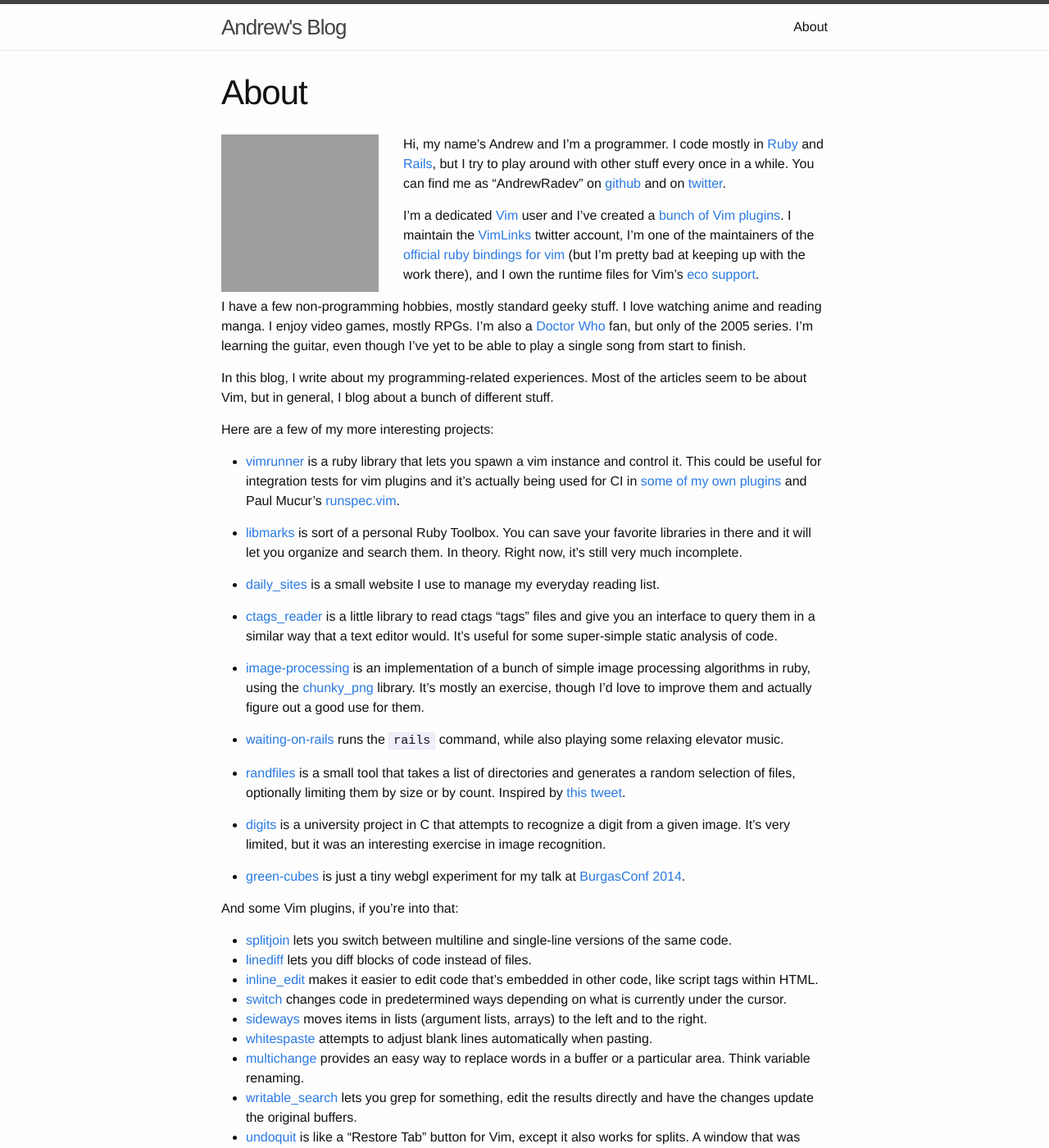
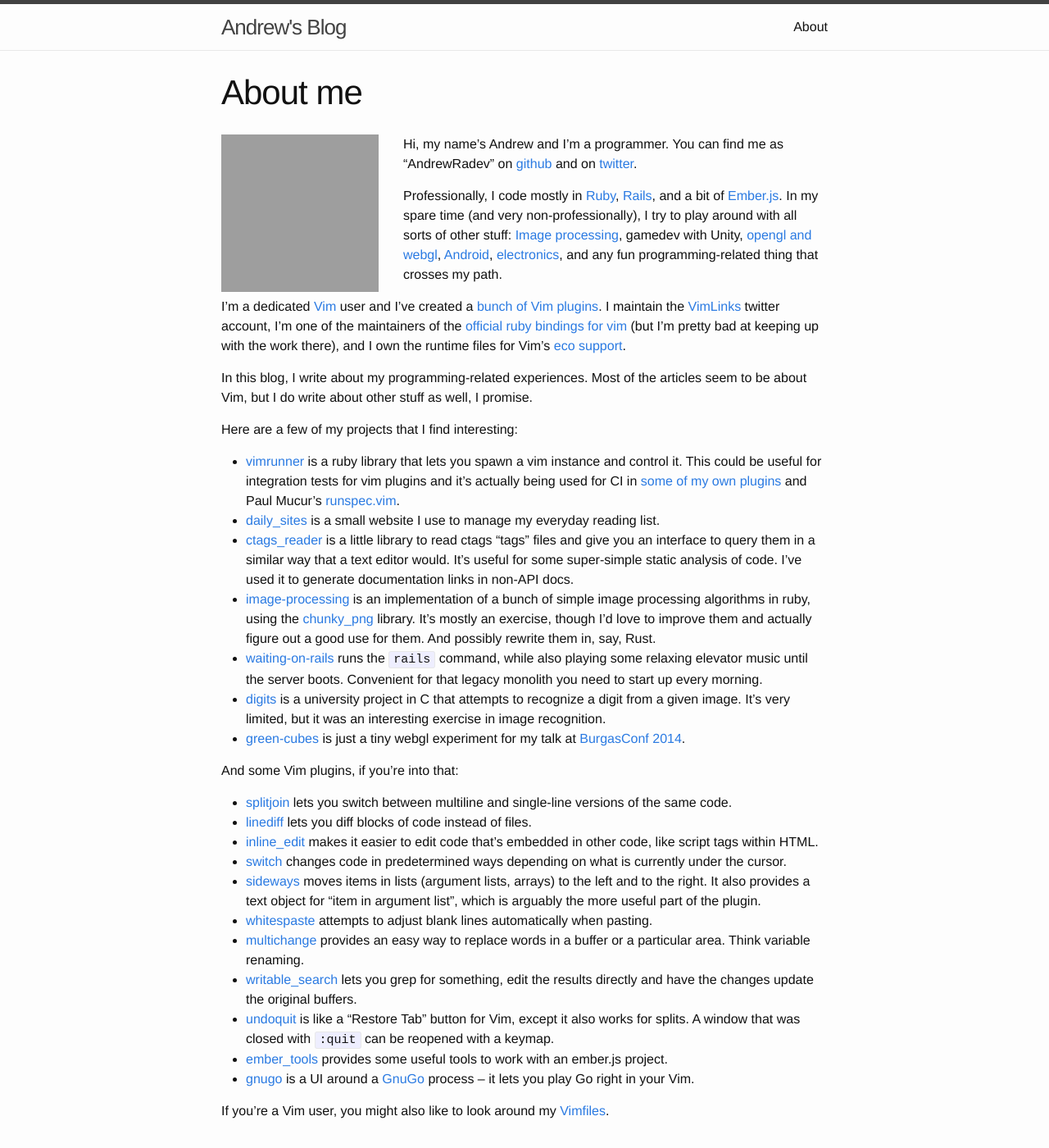
Before and after one commit to AndrewRadev/blog, a Jekyll site: the page built from about.md, in a window 1280 px wide and 1400 px high. Shown: the whole window at 82% size. Built offline with Jekyll 4.4.1, drawn with Linux system fonts in a browser that asks for light colours; grey boxes are pictures that could not be loaded.

Commit message:
About page update

```diff
--- a/about.md
+++ b/about.md
@@ -1,37 +1,27 @@
 ---
 layout: page
-title: About
+title: About me
 permalink: /about/
 ---
 
 <img class="about-image" src="http://gravatar.com/avatar/fc59401781a26b10f5d4fc5b758fb3b7.png?s=192" alt="Hello, there" />
 
-Hi, my name's Andrew and I'm a programmer. I code mostly in [Ruby](http://ruby-lang.org) and [Rails](http://rubyonrails.org/), but I try to play around with other stuff every once in a while. You can find me as "AndrewRadev" on [github](http://github.com/AndrewRadev) and on [twitter](http://twitter.com/AndrewRadev).
+Hi, my name's Andrew and I'm a programmer. You can find me as "AndrewRadev" on [github](http://github.com/AndrewRadev) and on [twitter](http://twitter.com/AndrewRadev).
+
+Professionally, I code mostly in [Ruby](http://ruby-lang.org), [Rails](http://rubyonrails.org/), and a bit of [Ember.js](http://emberjs.com/). In my spare time (and very non-professionally), I try to play around with all sorts of other stuff: [Image processing](https://github.com/AndrewRadev/image-processing), gamedev with Unity, [opengl and webgl](https://github.com/AndrewRadev/green-cubes), [Android](https://github.com/AndrewRadev/android_notes), [electronics](http://andrewradev.com/2012/01/08/first-steps-with-arduino/), and any fun programming-related thing that crosses my path.
 
 I'm a dedicated [Vim](http://vim.org) user and I've created a [bunch of Vim plugins](http://www.vim.org/account/profile.php?user_id=31799). I maintain the [VimLinks](https://twitter.com/vimlinks) twitter account, I'm one of the maintainers of the [official ruby bindings for vim](https://github.com/vim-ruby/vim-ruby) (but I'm pretty bad at keeping up with the work there), and I own the runtime files for Vim's [eco support](https://github.com/AndrewRadev/vim-eco).
 
-I have a few non-programming hobbies, mostly standard geeky stuff. I love watching anime and reading manga. I enjoy video games, mostly RPGs. I'm also a [Doctor Who](http://www.bbc.co.uk/doctorwho/dw) fan, but only of the 2005 series. I'm learning the guitar, even though I've yet to be able to play a single song from start to finish.
+In this blog, I write about my programming-related experiences. Most of the articles seem to be about Vim, but I do write about other stuff as well, I promise.
 
-In this blog, I write about my programming-related experiences. Most of the articles seem to be about Vim, but in general, I blog about a bunch of different stuff.
-
-Here are a few of my more interesting projects:
+Here are a few of my projects that I find interesting:
 
 - [vimrunner](https://github.com/AndrewRadev/Vimrunner) is a ruby library that lets you spawn a vim instance and control it. This could be useful for integration tests for vim plugins and it's actually being used for CI in [some of my own plugins](http://travis-ci.org/#!/AndrewRadev/splitjoin.vim) and Paul Mucur's [runspec.vim](http://travis-ci.org/#!/mudge/runspec.vim).
-
-- [libmarks](https://github.com/AndrewRadev/libmarks) is sort of a personal Ruby Toolbox. You can save your favorite libraries in there and it will let you organize and search them. In theory. Right now, it's still very much incomplete.
-
 - [daily_sites](http://daily-sites.andrewradev.com) is a small website I use to manage my everyday reading list.
-
-- [ctags_reader](https://github.com/AndrewRadev/ctags_reader) is a little library to read ctags "tags" files and give you an interface to query them in a similar way that a text editor would. It's useful for some super-simple static analysis of code.
-
-- [image-processing](https://github.com/AndrewRadev/image-processing) is an implementation of a bunch of simple image processing algorithms in ruby, using the [chunky_png](https://github.com/wvanbergen/chunky_png) library. It's mostly an exercise, though I'd love to improve them and actually figure out a good use for them.
-
-- [waiting-on-rails](https://github.com/AndrewRadev/waiting-on-rails) runs the `rails` command, while also playing some relaxing elevator music.
-
-- [randfiles](https://github.com/AndrewRadev/randfiles) is a small tool that takes a list of directories and generates a random selection of files, optionally limiting them by size or by count. Inspired by [this tweet](https://twitter.com/#!/climagic/status/161915102436659200).
-
+- [ctags_reader](https://github.com/AndrewRadev/ctags_reader) is a little library to read ctags "tags" files and give you an interface to query them in a similar way that a text editor would. It's useful for some super-simple static analysis of code. I've used it to generate documentation links in non-API docs.
+- [image-processing](https://github.com/AndrewRadev/image-processing) is an implementation of a bunch of simple image processing algorithms in ruby, using the [chunky_png](https://github.com/wvanbergen/chunky_png) library. It's mostly an exercise, though I'd love to improve them and actually figure out a good use for them. And possibly rewrite them in, say, Rust.
+- [waiting-on-rails](https://github.com/AndrewRadev/waiting-on-rails) runs the `rails` command, while also playing some relaxing elevator music until the server boots. Convenient for that legacy monolith you need to start up every morning.
 - [digits](https://github.com/AndrewRadev/digits) is a university project in C that attempts to recognize a digit from a given image. It's very limited, but it was an interesting exercise in image recognition.
-
 - [green-cubes](https://github.com/AndrewRadev/green-cubes) is just a tiny webgl experiment for my talk at [BurgasConf 2014](https://github.com/AndrewRadev/BurgasConf-2014).
 
 And some Vim plugins, if you're into that:
@@ -40,11 +30,12 @@ And some Vim plugins, if you're into that:
 - [linediff](https://github.com/AndrewRadev/linediff.vim) lets you diff blocks of code instead of files.
 - [inline_edit](https://github.com/AndrewRadev/inline_edit.vim) makes it easier to edit code that's embedded in other code, like script tags within HTML.
 - [switch](https://github.com/AndrewRadev/switch.vim) changes code in predetermined ways depending on what is currently under the cursor.
-- [sideways](https://github.com/AndrewRadev/sideways.vim) moves items in lists (argument lists, arrays) to the left and to the right.
+- [sideways](https://github.com/AndrewRadev/sideways.vim) moves items in lists (argument lists, arrays) to the left and to the right. It also provides a text object for "item in argument list", which is arguably the more useful part of the plugin.
 - [whitespaste](https://github.com/AndrewRadev/whitespaste.vim) attempts to adjust blank lines automatically when pasting.
 - [multichange](https://github.com/AndrewRadev/multichange.vim) provides an easy way to replace words in a buffer or a particular area. Think variable renaming.
 - [writable_search](https://github.com/AndrewRadev/writable_search.vim) lets you grep for something, edit the results directly and have the changes update the original buffers.
 - [undoquit](https://github.com/AndrewRadev/undoquit.vim) is like a "Restore Tab" button for Vim, except it also works for splits. A window that was closed with `:quit` can be reopened with a keymap.
+- [ember_tools](https://github.com/AndrewRadev/ember_tools.vim) provides some useful tools to work with an ember.js project.
+- [gnugo](https://github.com/AndrewRadev/gnugo.vim) is a UI around a [GnuGo](https://www.gnu.org/software/gnugo/) process -- it lets you play Go right in your Vim.
 
-If you're a Vim user, you might also like to look around my
-[Vimfiles](https://github.com/AndrewRadev/Vimfiles).
+If you're a Vim user, you might also like to look around my [Vimfiles](https://github.com/AndrewRadev/Vimfiles).
```
